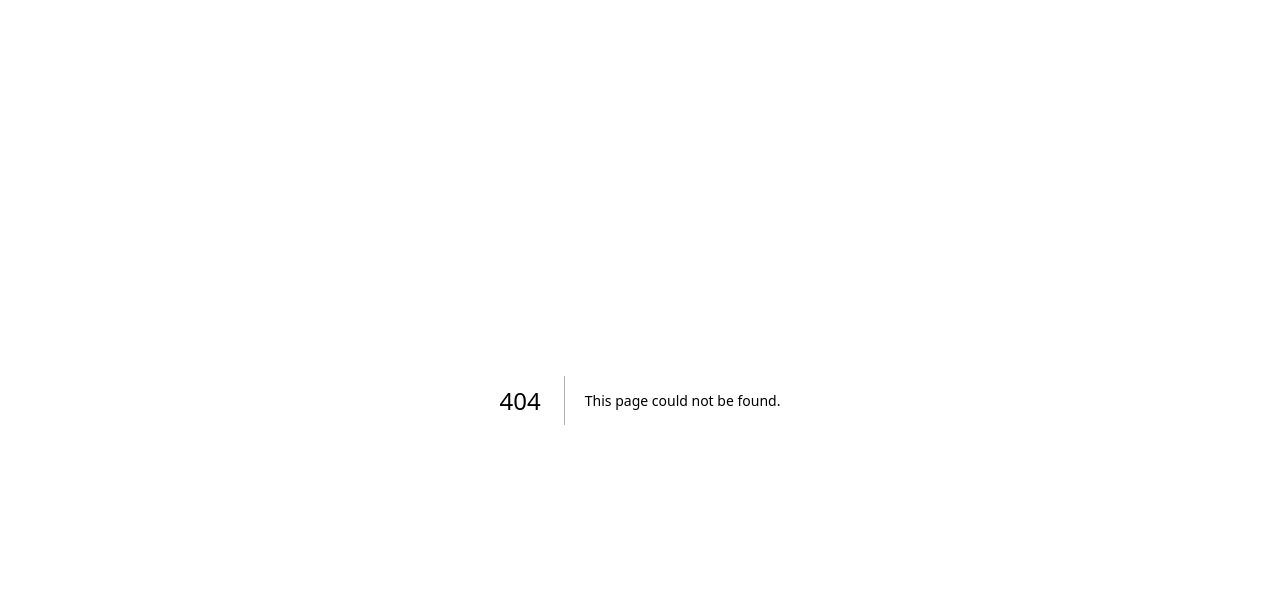
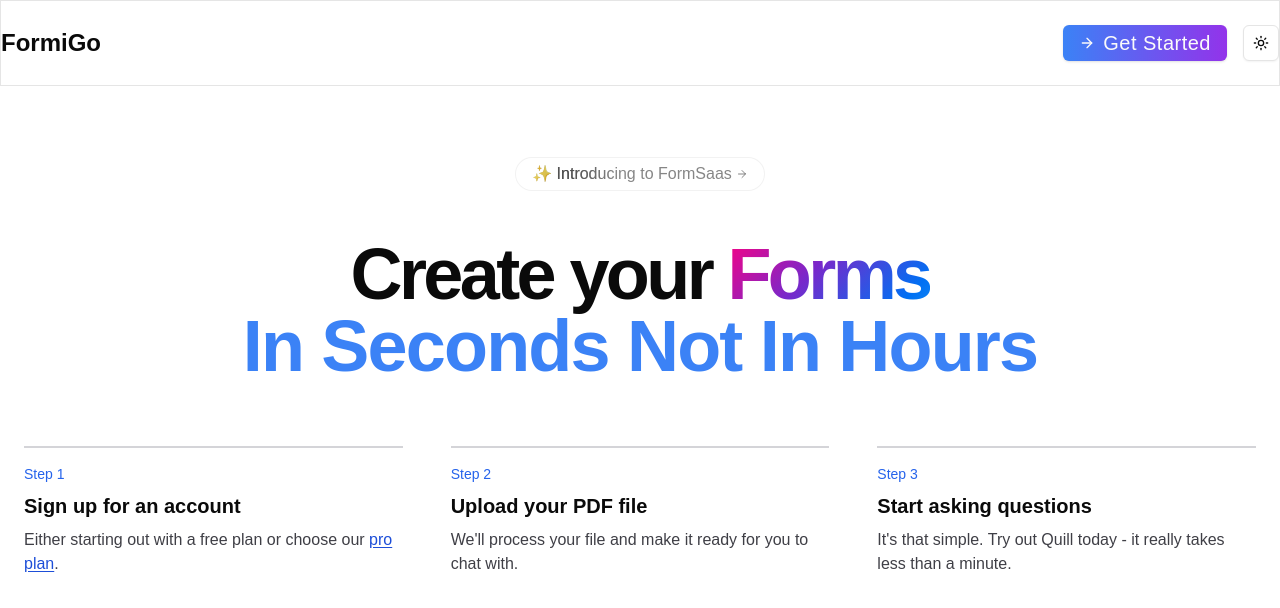
Before and after one commit to Rishabh1-dubey/formbuilder, a Next.js app: page /landing in a window 1280 px wide. Before the commit this address had no page. Shown: the top 608 px of the page. Built offline with nearby package versions, Linux system fonts and the light colour scheme.

Commit message:
update middlware

```diff
--- a/app/globals.css
+++ b/app/globals.css
@@ -76,6 +76,10 @@ body {
     --sidebar-border: 240 3.7% 15.9%;
     --sidebar-ring: 217.2 91.2% 59.8%;
   }
+  .theme {
+    --animate-shiny-text: shiny-text 8s infinite;
+    --animate-aurora: aurora 8s ease-in-out infinite alternate;
+  }
 }
 
 @layer base {
@@ -86,3 +90,88 @@ body {
     @apply bg-background text-foreground;
   }
 }
+
+@theme inline {
+  @keyframes shiny-text {
+  0%, 90%, 100% {
+    background-position: calc(-100% - var(--shiny-width)) 0;
+    }
+  30%, 60% {
+    background-position: calc(100% + var(--shiny-width)) 0;
+    }
+  }
+  @keyframes shiny-text {
+  0%, 90%, 100% {
+    background-position: calc(-100% - var(--shiny-width)) 0;
+    }
+  30%, 60% {
+    background-position: calc(100% + var(--shiny-width)) 0;
+    }
+  }
+  @keyframes aurora {
+  0% {
+    background-position: 0% 50%;
+    transform: rotate(-5deg) scale(0.9);
+    }
+  25% {
+    background-position: 50% 100%;
+    transform: rotate(5deg) scale(1.1);
+    }
+  50% {
+    background-position: 100% 50%;
+    transform: rotate(-3deg) scale(0.95);
+    }
+  75% {
+    background-position: 50% 0%;
+    transform: rotate(3deg) scale(1.05);
+    }
+  100% {
+    background-position: 0% 50%;
+    transform: rotate(-5deg) scale(0.9);
+    }
+  }
+  @keyframes aurora {
+  0% {
+    background-position: 0% 50%;
+    transform: rotate(-5deg) scale(0.9);
+    }
+  25% {
+    background-position: 50% 100%;
+    transform: rotate(5deg) scale(1.1);
+    }
+  50% {
+    background-position: 100% 50%;
+    transform: rotate(-3deg) scale(0.95);
+    }
+  75% {
+    background-position: 50% 0%;
+    transform: rotate(3deg) scale(1.05);
+    }
+  100% {
+    background-position: 0% 50%;
+    transform: rotate(-5deg) scale(0.9);
+    }
+  }
+  @keyframes aurora {
+  0% {
+    background-position: 0% 50%;
+    transform: rotate(-5deg) scale(0.9);
+    }
+  25% {
+    background-position: 50% 100%;
+    transform: rotate(5deg) scale(1.1);
+    }
+  50% {
+    background-position: 100% 50%;
+    transform: rotate(-3deg) scale(0.95);
+    }
+  75% {
+    background-position: 50% 0%;
+    transform: rotate(3deg) scale(1.05);
+    }
+  100% {
+    background-position: 0% 50%;
+    transform: rotate(-5deg) scale(0.9);
+    }
+  }
+}
--- /dev/null
+++ b/app/landing/page.tsx
@@ -0,0 +1,87 @@
+import { DarkMode } from '@/components/DarkMode'
+import  AnimatedShinyText  from '@/components/AnimatedShinytext'
+import MainLandingPage from '@/components/MainLandingPage'
+import { Button } from '@/components/ui/button'
+import Logo from '@/components/ui/Logo'
+import { ArrowRight } from 'lucide-react'
+import Link from 'next/link'
+import React from 'react'
+
+const page = ({ children }: { children: React.ReactNode }) => {
+  return (
+    <div>
+
+     {/* navbar section ----------------------- */}
+      <div className="border border-b">
+        <nav className="flex justify-between items-center max-w-7xl mx-auto py-6">
+          <Link href="/" className='cursor-pointer'>  <Logo /></Link>
+          <div className="flex items-center gap-4">
+            <Button className='text-xl tracking-wide bg-gradient-to-r from-blue-500 to-purple-600  '><span><ArrowRight size={32} /></span>Get Started</Button>
+            <DarkMode />
+          </div>
+        </nav>
+      </div>
+     {/* navbar end--------------------------- */}
+
+   <AnimatedShinyText/>
+    {/* ----------- */}
+    {/* heroSection--------------- */}
+    <MainLandingPage/>
+    <div className='ml-6 mr-6'>
+  <ol className='my-8 space-y-4 pt-8 md:flex md:space-x-12 md:space-y-0'>
+          <li className='md:flex-1'>
+            <div className='flex flex-col space-y-2 border-l-4 border-zinc-300 py-2 pl-4 md:border-l-0 md:border-t-2 md:pb-0 md:pl-0 md:pt-4'>
+              <span className='text-sm font-medium text-blue-600'>
+                Step 1
+              </span>
+              <span className='text-xl font-semibold'>
+                Sign up for an account
+              </span>
+              <span className='mt-2 text-zinc-700'>
+                Either starting out with a free plan or
+                choose our{' '}
+                <Link
+                  href='/pricing'
+                  className='text-blue-700 underline underline-offset-2'>
+                  pro plan
+                </Link>
+                .
+              </span>
+            </div>
+          </li>
+          <li className='md:flex-1'>
+            <div className='flex flex-col space-y-2 border-l-4 border-zinc-300 py-2 pl-4 md:border-l-0 md:border-t-2 md:pb-0 md:pl-0 md:pt-4'>
+              <span className='text-sm font-medium text-blue-600'>
+                Step 2
+              </span>
+              <span className='text-xl font-semibold'>
+                Upload your PDF file
+              </span>
+              <span className='mt-2 text-zinc-700'>
+                We&apos;ll process your file and make it
+                ready for you to chat with.
+              </span>
+            </div>
+          </li>
+          <li className='md:flex-1'>
+            <div className='flex flex-col space-y-2 border-l-4 border-zinc-300 py-2 pl-4 md:border-l-0 md:border-t-2 md:pb-0 md:pl-0 md:pt-4'>
+              <span className='text-sm font-medium text-blue-600'>
+                Step 3
+              </span>
+              <span className='text-xl font-semibold'>
+                Start asking questions
+              </span>
+              <span className='mt-2 text-zinc-700'>
+                It&apos;s that simple. Try out Quill today -
+                it really takes less than a minute.
+              </span>
+            </div>
+          </li>
+        </ol>
+
+    </div>
+    </div>
+  )
+}
+
+export default page
--- a/app/layout.tsx
+++ b/app/layout.tsx
@@ -3,9 +3,11 @@
 import type { Metadata } from "next";
 import { Geist, Geist_Mono } from "next/font/google";
 import "./globals.css";
-import {  ClerkProvider } from "@clerk/nextjs";
+import { ClerkProvider } from "@clerk/nextjs";
 import { Toaster } from 'react-hot-toast';
 import { ThemeProvider } from "@/components/theme-provider";
+import GenrateInputBox from "@/components/GenrateInputBox";
+import Navbar from "@/components/Navbar";
 const geistSans = Geist({
   variable: "--font-geist-sans",
   subsets: ["latin"],
@@ -32,13 +34,13 @@ export default function RootLayout({
         <body
           className={`${geistSans.variable} ${geistMono.variable} antialiased`}
         >
-          <ThemeProvider  attribute="class"
+          <ThemeProvider attribute="class"
             defaultTheme="system"
             enableSystem
             disableTransitionOnChange>
-
-          {children}
-       <Toaster/>
+            {/* <Navbar /> */}
+            {children}
+            <Toaster />
           </ThemeProvider>
         </body>
       </html>
```
